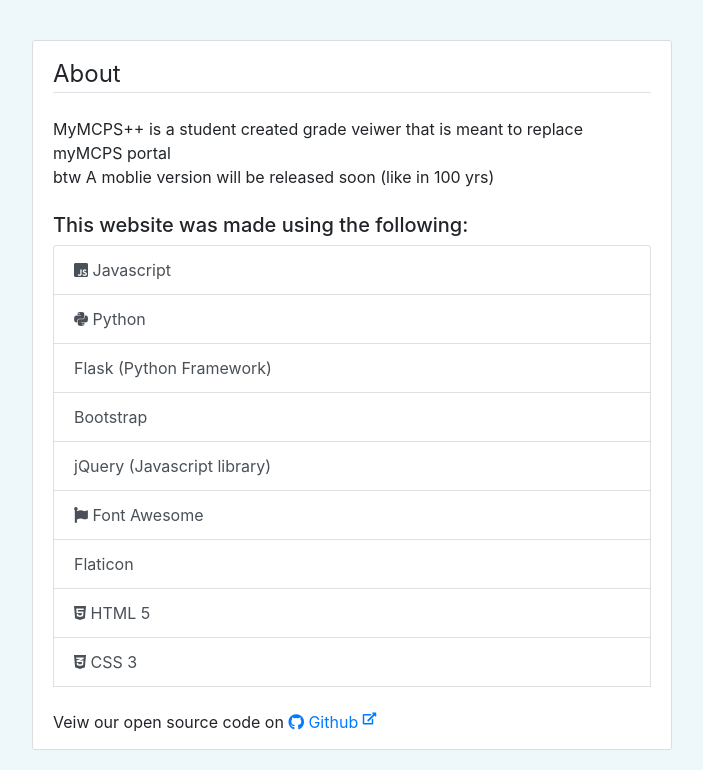
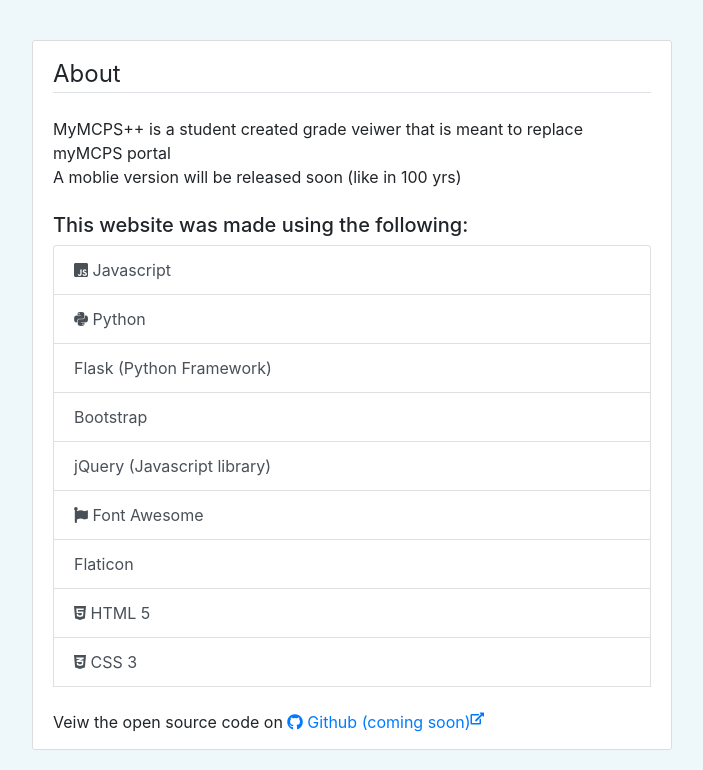
Before and after one commit to AnuragGowda/MyMCPS_Plus, a Flask app: page /about in a window 1280 px wide. Shown: the part 74-844 px from the top of the page, without its empty margins (288-991 px from the left). Run offline with Flask 2, Linux system fonts and the light colour scheme; parts of the project's set-up code (start-up, migrations or seed data) failed here and were passed over; some libraries are stand-ins or nearby versions.

Commit message:
Cleared some things up

```diff
--- a/gradedisplay/routes.py
+++ b/gradedisplay/routes.py
@@ -99,5 +99,5 @@
 
 @app.errorhandler(410)
 def deletedInfo():
-    flash('It seems that the data you are trying to access has been mysteriously deleted or changed! If this problem persists, contact the creators of this website.', 'danger')
+    flash('It seems that the data you are trying to access has been mysteriously deleted or changed! If this problem persists, contact the creator of this website.', 'danger')
     return redirect(url_for('getInfo'))
--- a/gradedisplay/templates/about.html
+++ b/gradedisplay/templates/about.html
@@ -2,7 +2,7 @@
 {% block content %}
     <div class="col-md-6 offset-md-3 info">
         <legend class="border-bottom mb-4">About</legend>
-        MyMCPS++ is a student created grade veiwer that is meant to replace myMCPS portal<br> btw A moblie version will be released soon (like in 100 yrs)<br><br>
+        MyMCPS++ is a student created grade veiwer that is meant to replace myMCPS portal<br> A moblie version will be released soon (like in 100 yrs)<br><br>
         <h5>This website was made using the following: </h5>
         <div class="list-group">
             <a href="https://developer.mozilla.org/en-US/docs/Web/JavaScript" target="_blank" class="list-group-item list-group-item-action"><i class="fab fa-js-square"></i> Javascript</a>
@@ -15,6 +15,6 @@
             <a href="https://developer.mozilla.org/en-US/docs/Web/Guide/HTML/HTML5" target="_blank" class="list-group-item list-group-item-action"><i class="fab fa-html5"></i> HTML 5</a>
             <a href="https://developer.mozilla.org/en-US/docs/Web/CSS" target="_blank" class="list-group-item list-group-item-action"><i class="fab fa-css3-alt"></i> CSS 3</a> <br>
         </div>
-        Veiw our open source code on <a href="https://github.com/"  target="_blank"><i class="fab fa-github"></i> Github <i class="fas fa-external-link-alt fa-xs ext"></i></a>
+        Veiw the open source code on <a href="https://github.com/"  target="_blank"><i class="fab fa-github"></i> Github (coming soon)<i class="fas fa-external-link-alt fa-xs ext"></i></a>
     </div>
 {% endblock content %}
--- a/gradedisplay/templates/contact.html
+++ b/gradedisplay/templates/contact.html
@@ -4,6 +4,6 @@
         <legend class="border-bottom mb-4">Contact</legend>
         <i class="fab fa-twitter"></i> [Twitter link]<br>
         <i class="fas fa-envelope"></i> [Email link]<br><br>
-        Feel free to contact us if you have any questions or concerns!
+        Feel free to contact the email provided if you have any questions or concerns!
     </div>
 {% endblock content %}
--- a/gradedisplay/templates/home.html
+++ b/gradedisplay/templates/home.html
@@ -1,7 +1,7 @@
 {% extends "layout.html" %}
 {% block content %}
 <div class="alert alert-warning beta-warning col-md-4 offset-md-4" role="alert">
-    <strong>Beta Version!</strong> This website is still in beta version and may not be fully functional yet.
+    <strong>Desktop Version!</strong> This website may not be fully fucntional on a mobile device.
 </div>
 <div class="col-md-4 offset-md-4 login-form">
     <form method="POST" action='\'>
```
